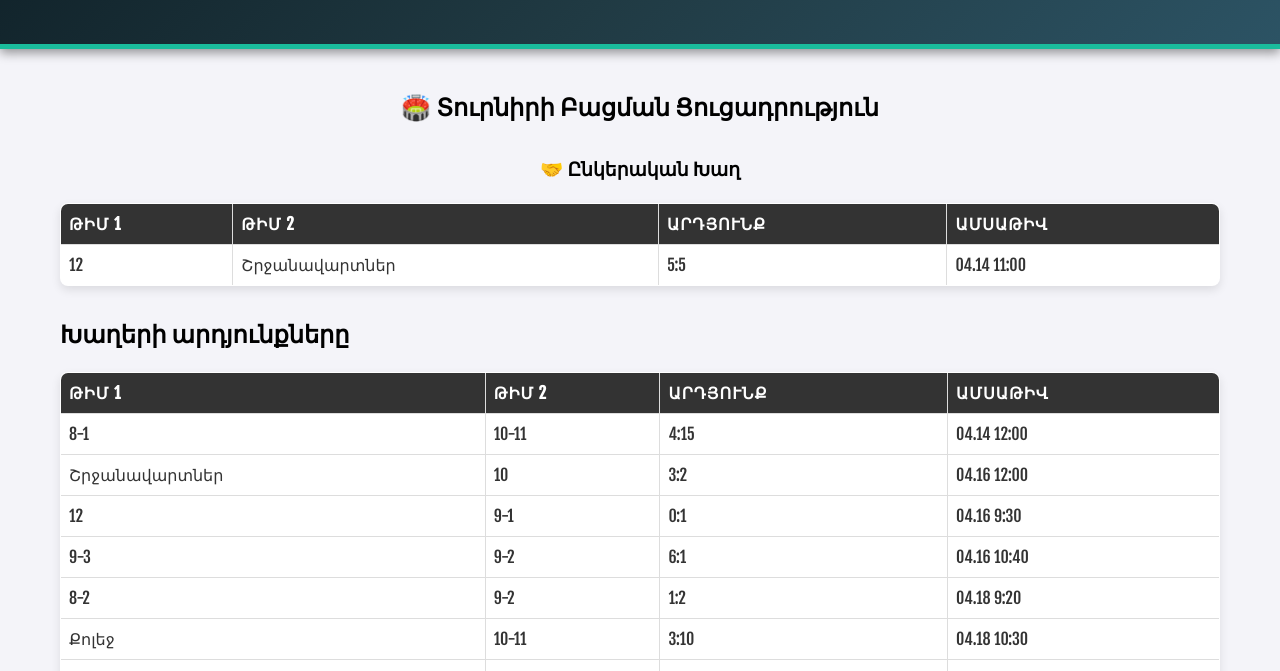
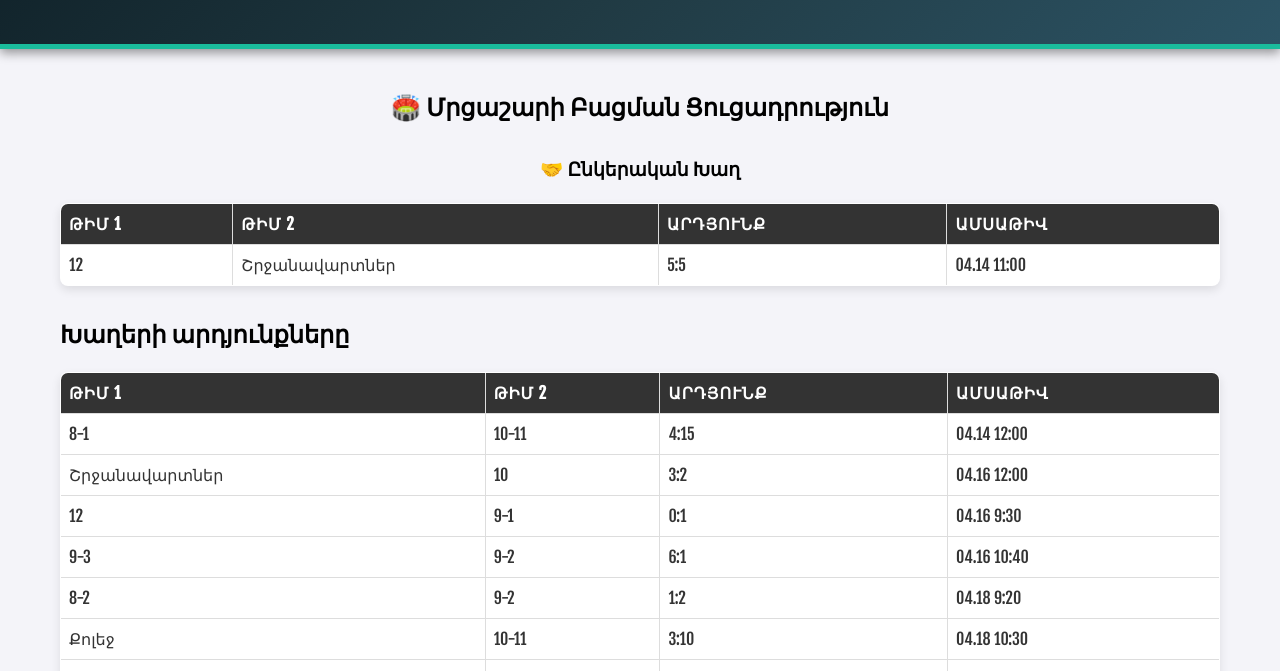
Before and after one commit to Sahak-prog-lgtm/-David-Gevorgyan-Football-Tournament-2025, a plain HTML site: page index.html in a window 1280 px wide. Shown: the part 129-800 px from the top of the page. Drawn offline with Linux system fonts and the light colour scheme.

Commit message:
Update index.html

```diff
--- a/index.html
+++ b/index.html
@@ -132,7 +132,7 @@
 
     <div class="container">
         <div class="section media-content">
-    <h2>🏟️ Տուրնիրի Բացման Ցուցադրություն</h2>
+    <h2>🏟️ Մրցաշարի Բացման Ցուցադրություն</h2>
 
     <!-- Տովարիշչեսկի խաղի արդյունքը -->
     <h3 style="margin-top: 30px;">🤝 Ընկերական Խաղ</h3>
```
